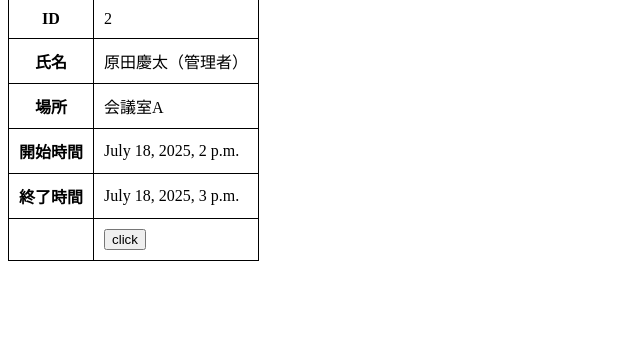
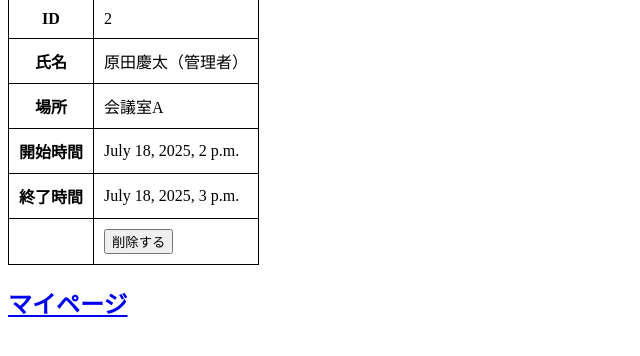
Before and after one commit to harada-keita/ReserveApp, a Django app: template src/ReserveProject/templates/ReserveDelete.html in a window 1280 px wide. Shown: the part 107-463 px from the top of the page, without its empty margins (0-640 px from the left). Run offline with Django 5.2, Linux system fonts and the light colour scheme; data comes from the database, SQL or seed files in the repository; both versions use the stored data as it was after the commit; the template is opened without the code that fills it: values that come from a table or form of the project are taken from there, most other values are stand-ins (such as "Sample title", 1, 10 or a date in 2020).

Commit message:
各ページにマイページへのリンクを追加

```diff
--- a/src/ReserveProject/templates/MyReserve.html
+++ b/src/ReserveProject/templates/MyReserve.html
@@ -27,4 +27,7 @@
         </tr>
         {% endfor %}
     </table>
+    <h2>
+        <a href="{% url 'ReserveApp:ManagerMainMenu' %}">マイページ</a>
+    </h2>
 </body>
--- a/src/ReserveProject/templates/ReserveDelete.html
+++ b/src/ReserveProject/templates/ReserveDelete.html
@@ -18,8 +18,12 @@
         <form action="{% url 'ReserveApp:ReserveDelete' obj.id %}" method="post">
             {% csrf_token %}
             <tr><th></th><td>
-                <input type="submit" value="click">
+                <input type="submit" value="削除する">
             </td></tr>
         </form>
     </table>
+
+    <h2>
+        <a href="{% url 'ReserveApp:ManagerMainMenu' %}">マイページ</a>
+    </h2>
 </body>
--- a/src/ReserveProject/templates/UserDB.html
+++ b/src/ReserveProject/templates/UserDB.html
@@ -35,5 +35,7 @@
         </tr>
     {% endfor %}
     </table>
-
+    <h2>
+        <a href="{% url 'ReserveApp:ManagerMainMenu' %}">マイページ</a>
+    </h2>
 </body>
--- a/src/ReserveProject/templates/calendar.html
+++ b/src/ReserveProject/templates/calendar.html
@@ -161,6 +161,10 @@
         </tbody>
     </table>
 
+    <h2>
+        <a href="{% url 'ReserveApp:ManagerMainMenu' %}">マイページ</a>
+    </h2>
+
 
     <script>
     document.addEventListener("DOMContentLoaded", function () {
```
Also changed, not shown: src/ReserveProject/db.sqlite3.
